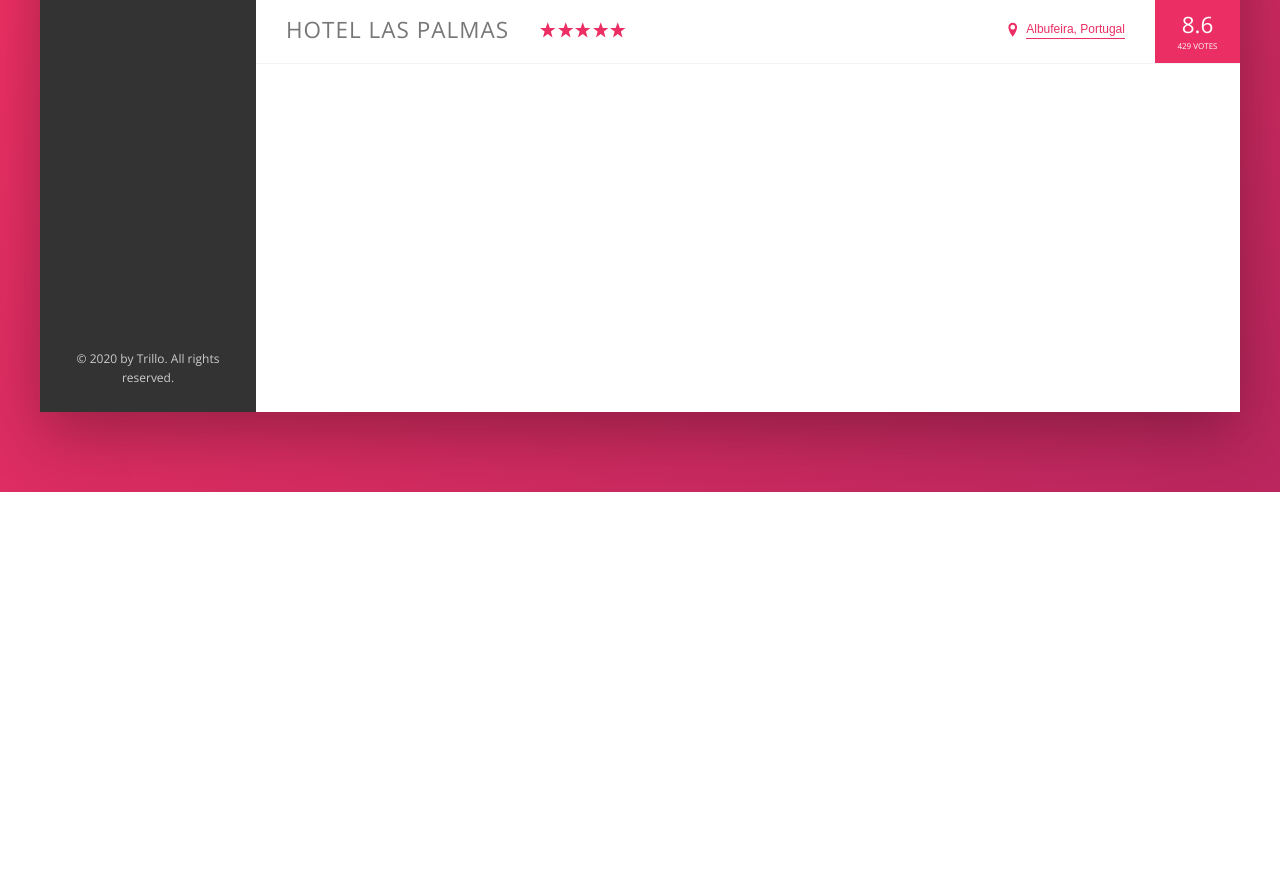
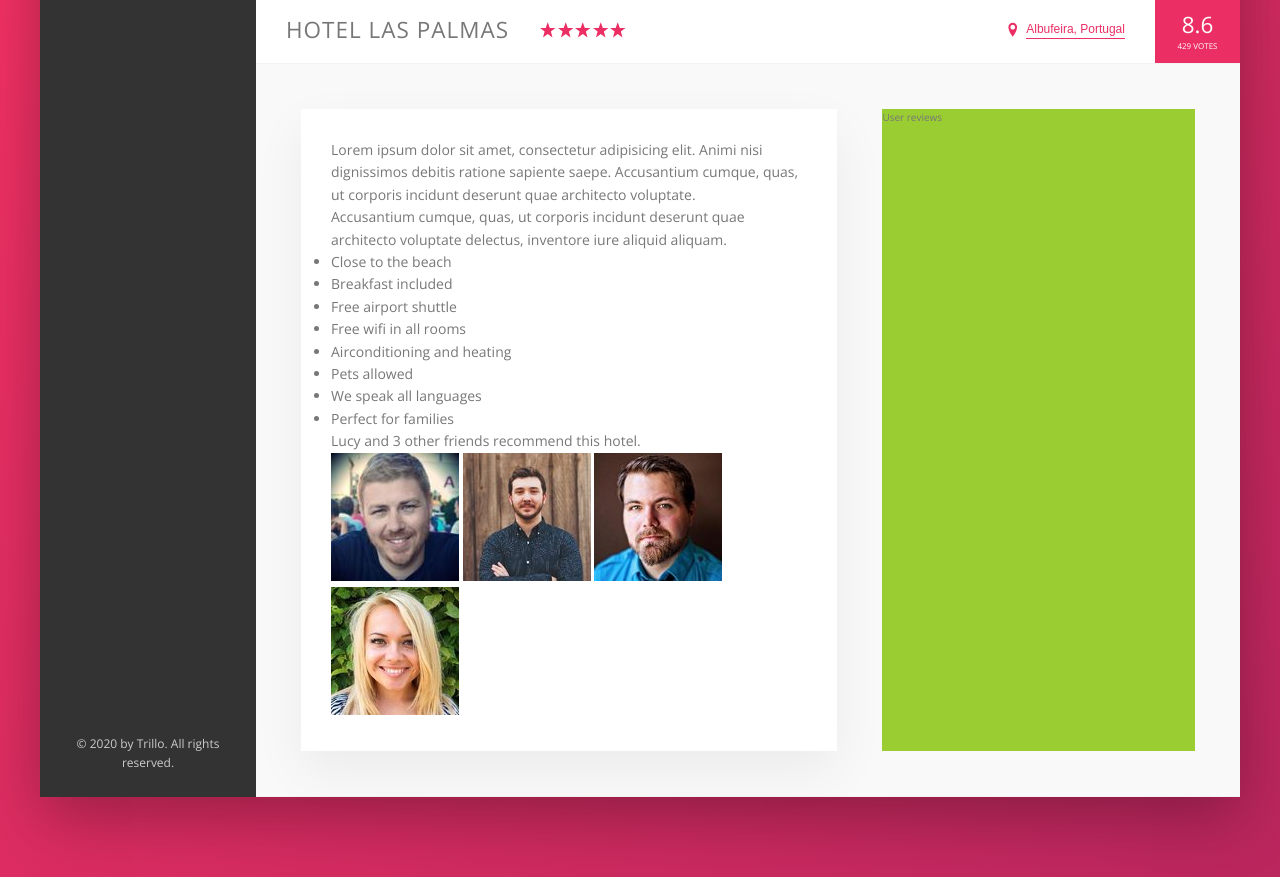
Before and after one commit to lidija-suster/Trillo, a website: page index.html in a window 1280 px wide. Shown: the part 538-1415 px from the top of the page. Before the commit the page ends 1030 px from the top, so only its background shows below. Drawn offline with nearby package versions, Linux system fonts and the light colour scheme.

Commit message:
Build the Description Section - Part 1

```diff
--- a/index.html
+++ b/index.html
@@ -133,6 +133,43 @@
                         <div class="overview__rating-count">429 votes</div>
                     </div>
                 </div>
+                <div class="detail">
+                    <div class="description">
+                        <p class="paragraph">
+                            Lorem ipsum dolor sit amet, consectetur adipisicing elit. Animi nisi dignissimos debitis
+                            ratione sapiente saepe. Accusantium cumque, quas, ut corporis incidunt deserunt quae
+                            architecto voluptate.
+                        </p>
+                        <p class="paragraph">
+                            Accusantium cumque, quas, ut corporis incidunt deserunt quae architecto voluptate delectus,
+                            inventore iure aliquid aliquam.
+                        </p>
+                        <ul class="list">
+                            <li class="list__item">Close to the beach</li>
+                            <li class="list__item">Breakfast included</li>
+                            <li class="list__item">Free airport shuttle</li>
+                            <li class="list__item">Free wifi in all rooms</li>
+                            <li class="list__item">Airconditioning and heating</li>
+                            <li class="list__item">Pets allowed</li>
+                            <li class="list__item">We speak all languages</li>
+                            <li class="list__item">Perfect for families</li>
+                        </ul>
+                        <div class="recommend">
+                            <p class="recommend__count">
+                                Lucy and 3 other friends recommend this hotel.
+                            </p>
+                            <div class="recommend__friends">
+                                <img src="img/user-3.jpg" alt="Friend 1" class="recommend__photo">
+                                <img src="img/user-4.jpg" alt="Friend 2" class="recommend__photo">
+                                <img src="img/user-5.jpg" alt="Friend 3" class="recommend__photo">
+                                <img src="img/user-6.jpg" alt="Friend 4" class="recommend__photo">
+                            </div>
+                        </div>
+                    </div>
+                    <div class="user-reviews">
+                        User reviews
+                    </div>
+                </div>
             </main>
         </div>
     </div>
--- a/sass/_base.scss
+++ b/sass/_base.scss
@@ -17,6 +17,9 @@
     --color-grey-dark-3: #999;
 
     --shadow-dark: 0 2rem 6rem rgba(0, 0, 0, 0.3);
+    --shadow-light: 0 2rem 5rem rgba(0, 0, 0, 0.06);
+
+    --line: 1px solid var(--color-grey-light-2);
 }
 
 * {
--- a/sass/_components.scss
+++ b/sass/_components.scss
@@ -213,7 +213,7 @@
 .overview {
     display: flex;
     align-items: center;
-    border-bottom: 1px solid var(--color-grey-light-2);
+    border-bottom: var(--line);
 
     &__heading {
         font-size: 2.25rem;
--- a/sass/_layout.scss
+++ b/sass/_layout.scss
@@ -16,7 +16,7 @@
     font-size: 1.4rem;
     height: 7rem;
     background-color: #fff;
-    border-bottom: 1px solid var(--color-grey-light-2);
+    border-bottom: var(--line);
     // Display items side by side
     display: flex;
     // Align items on main axis
@@ -44,9 +44,31 @@
 
 .hotel-view {
     background-color: #fff;
-    height: 80rem;
     // Element should grow as much as it can, or fill all available space
     // (if flex is stated only with one number, it is related to flex-grow
     // 100% - 18% (of sidebar) = 82%
     flex: 1;
 }
+
+.detail {
+    display: flex;
+    padding: 4.5rem;
+    background-color: var(--color-grey-light-1);
+    border-bottom: var(--line);
+}
+
+.description {
+    font-size: 1.4rem;
+    background-color: #fff;
+    box-shadow: var(--shadow-light);
+    padding: 3rem;
+    // No expand, no shrink, 60% width
+    flex: 0 0 60%;
+    margin-right: 4.5rem;
+}
+
+.user-reviews {
+    background-color: yellowgreen;
+    // Take remaining space from 60%
+    flex: 1;
+}
```
Also changed, not shown: css/style.css.
